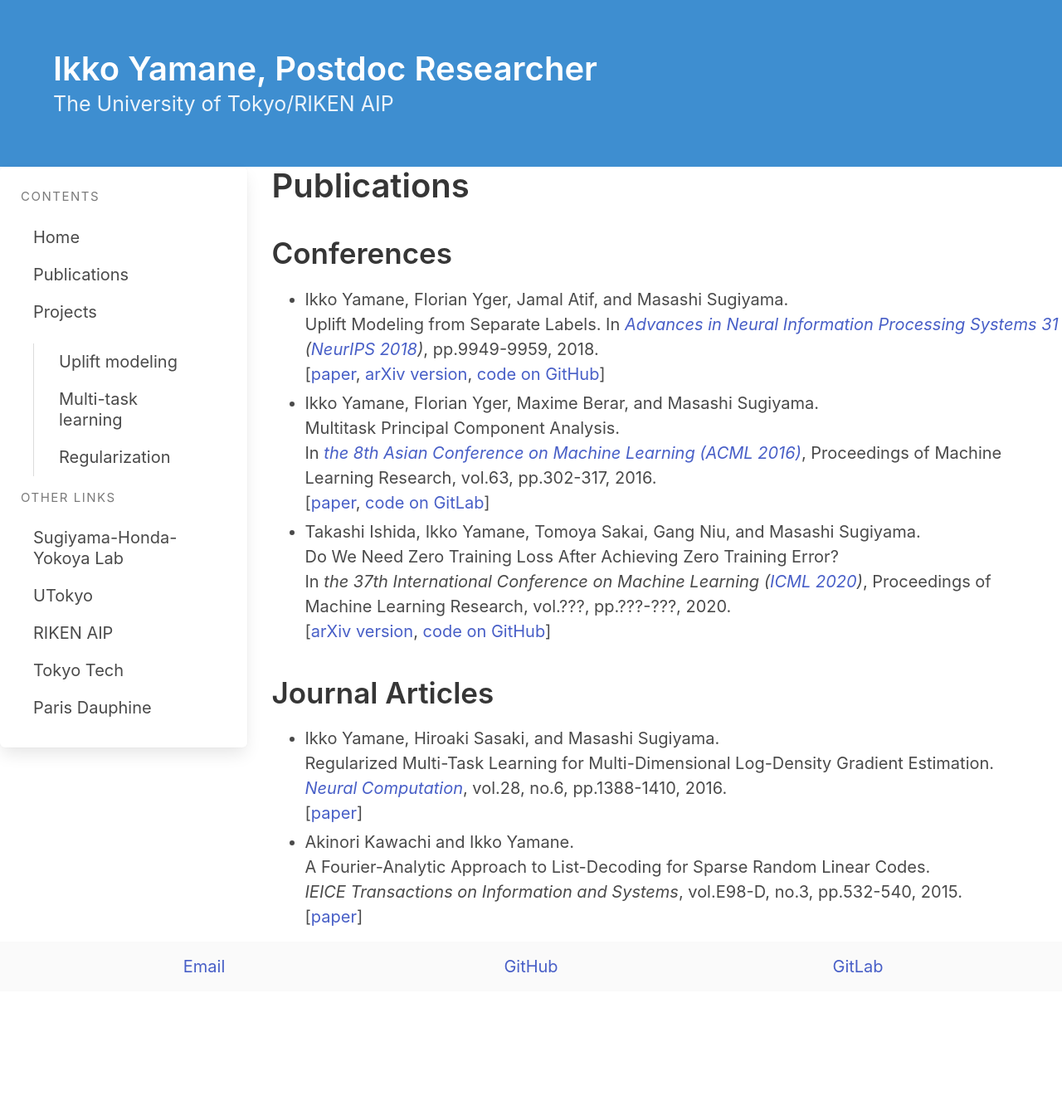
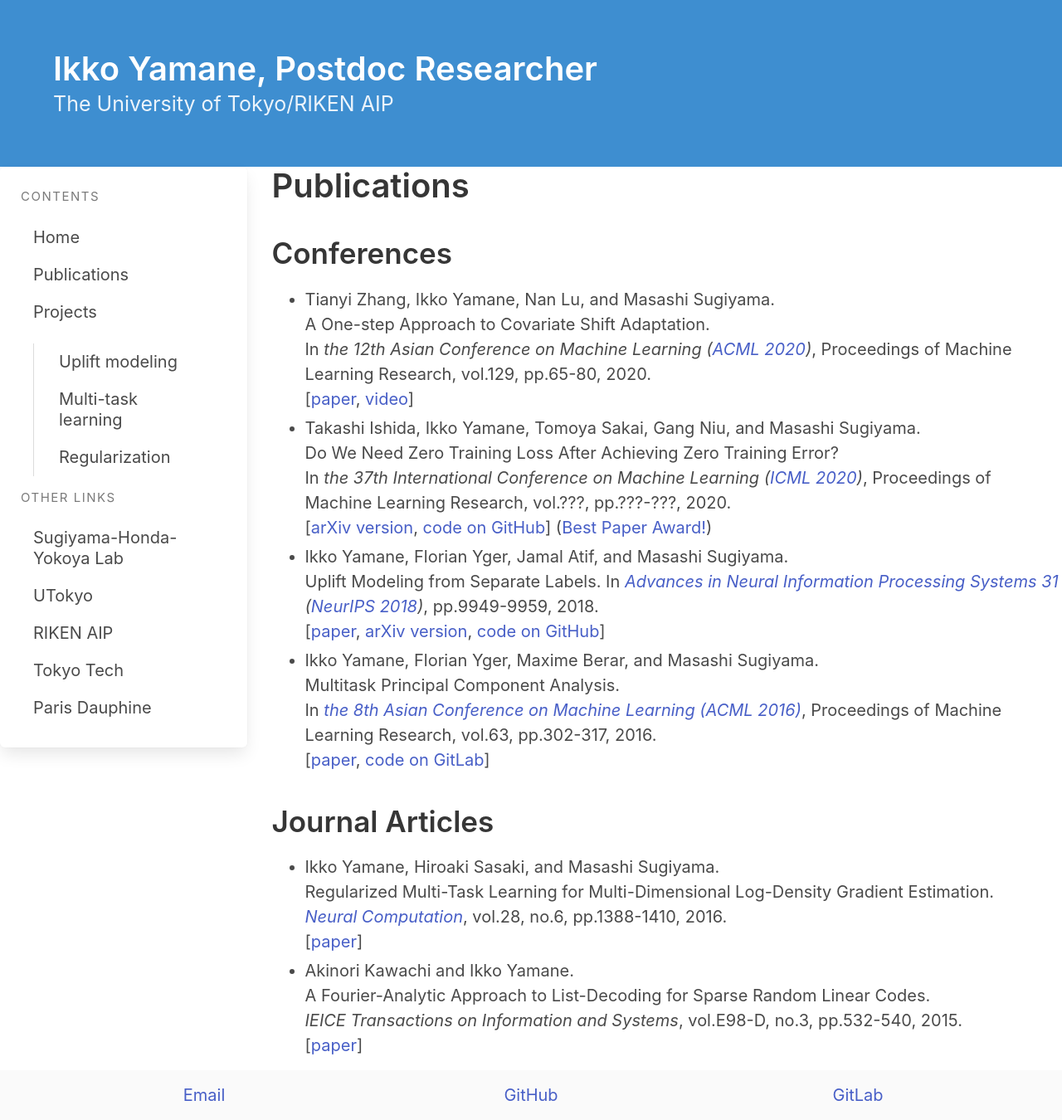
Before and after one commit to i-yamane/i-yamane.github.io, a Jekyll site: the page built from publications.md, in a window 1280 px wide and 1350 px high. Shown: the whole window at 83% size. Built offline with Jekyll 4.4.1, drawn with Linux system fonts in a browser that asks for light colours; nearby versions of some CDN libraries.

Commit message:
Add one-step covariate shift

```diff
--- a/publications.md
+++ b/publications.md
@@ -11,6 +11,19 @@ subtitle: The University of Tokyo/RIKEN AIP
 # Publications
 
 ## Conferences
+- Tianyi Zhang, Ikko Yamane, Nan Lu, and Masashi Sugiyama.<br />
+A One-step Approach to Covariate Shift Adaptation.<br />
+In _the 12th Asian Conference on Machine Learning ([ACML 2020](http://www.acml-conf.org/2020/))_,
+Proceedings of Machine Learning Research, vol.129, pp.65-80, 2020.<br />
+[[paper](http://proceedings.mlr.press/v129/zhang20a.html), [video](http://www.acml-conf.org/2020/video/paper/zhang20a)]
+
+- Takashi Ishida, Ikko Yamane, Tomoya Sakai, Gang Niu, and Masashi Sugiyama.<br />
+Do We Need Zero Training Loss After Achieving Zero Training Error?<br />
+In _the 37th International Conference on Machine Learning ([ICML 2020](https://icml.cc/Conferences/2020))_,
+Proceedings of Machine Learning Research, vol.???, pp.???-???, 2020.<br />
+[[arXiv version](https://arxiv.org/abs/2002.08709),
+[code on GitHub](https://github.com/takashiishida/flooding)] ([Best Paper Award!](http://www.acml-conf.org/2020/program/awards))
+
 - Ikko Yamane, Florian Yger, Jamal Atif, and Masashi Sugiyama.<br />
 Uplift Modeling from Separate Labels.
 In _[Advances in Neural Information Processing Systems 31](https://papers.nips.cc/book/advances-in-neural-information-processing-systems-31-2018) ([NeurIPS 2018](https://nips.cc/Conferences/2018/))_,
```
Also changed, not shown: other parts of publications.md (+0 -7 lines).
